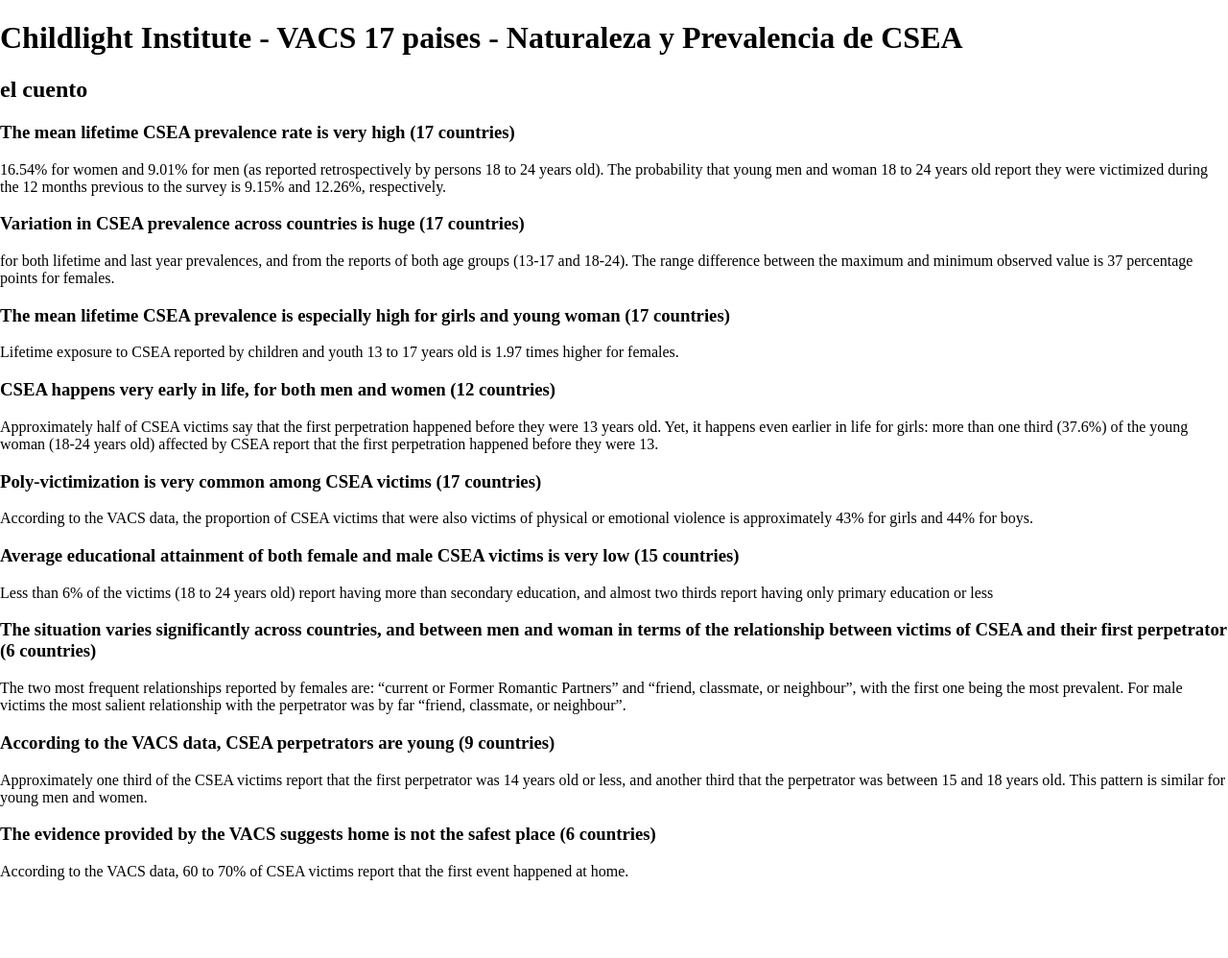
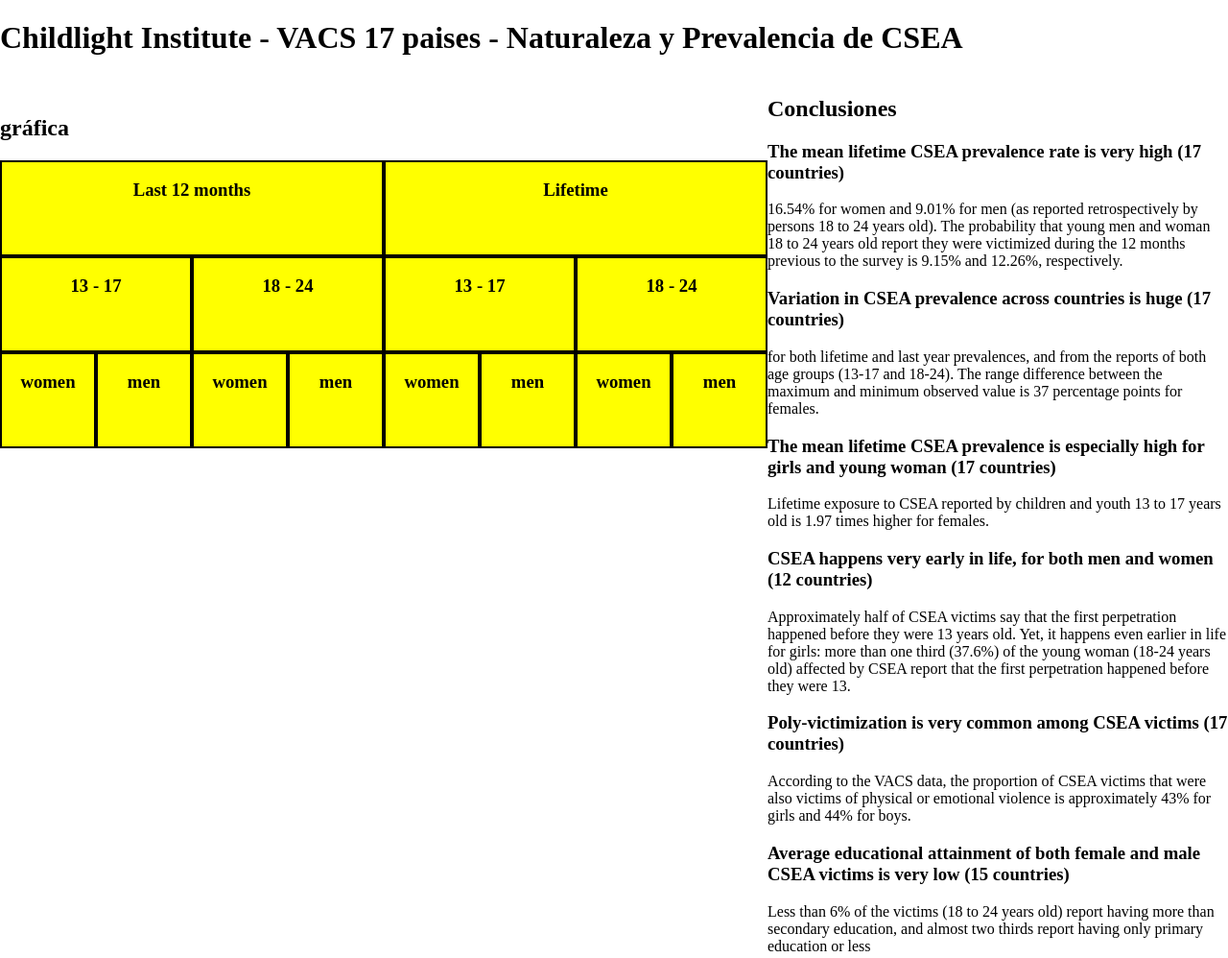
Before and after one commit to enflujo/imagina-naturaleza-prevalencia, an Astro site: page / in a window 1280 px wide. Shown: the top 998 px of the page at 96% size. Before the commit the page ends 917 px from the top, so only its background shows below. Built offline with nearby package versions, Linux system fonts and the light colour scheme; Astro itself is replaced by a stand-in of ours.

Commit message:
📈 unidades

```diff
--- a/src/pages/index.astro
+++ b/src/pages/index.astro
@@ -5,15 +5,58 @@
 <Plantilla>
   <main>
     <h1>Childlight Institute - VACS 17 paises - Naturaleza y Prevalencia de CSEA</h1>
+    <div class='contenido'>
+      <section id='grafica' class='columna'>
+        <h2>gráfica</h2>
+        <div class='linea'>
+          <div class='modulo l3'>
+            <h3>Last 12 months</h3>
+          </div>
+          <div class='modulo l3'>
+            <h3>Lifetime</h3>
+          </div>
+        </div>
 
-    <h2>el cuento</h2>
+        <div class='linea'>
+          <div class='modulo l2'>
+            <h3>13 - 17</h3>
+          </div>
+          <div class='modulo l2'>
+            <h3>18 - 24</h3>
+          </div>
+          <div class='modulo l2'>
+            <h3>13 - 17</h3>
+          </div>
+          <div class='modulo l2'>
+            <h3>18 - 24</h3>
+          </div>
+        </div>
+
+        <div class='linea'>
+          <div class='modulo'>
+            <h3>women</h3>
+          </div>
+          <div class='modulo'>
+            <h3>men</h3>
+          </div>
+          <div class='modulo'><h3>women</h3></div>
+          <div class='modulo'><h3>men</h3></div>
+          <div class='modulo'><h3>women</h3></div>
+          <div class='modulo'><h3>men</h3></div>
+          <div class='modulo'><h3>women</h3></div>
+          <div class='modulo'><h3>men</h3></div>
+        </div>
+      </section>
+
+      <section id='conclusiones' class='columna'>
+        <h2>Conclusiones</h2>
 
         <section>
           <h3>The mean lifetime CSEA prevalence rate is very high (17 countries)</h3>
           <p>
-        16.54% for women and 9.01% for men (as reported retrospectively by persons 18 to 24 years old). The probability
-        that young men and woman 18 to 24 years old report they were victimized during the 12 months previous to the
-        survey is 9.15% and 12.26%, respectively.
+            16.54% for women and 9.01% for men (as reported retrospectively by persons 18 to 24 years old). The
+            probability that young men and woman 18 to 24 years old report they were victimized during the 12 months
+            previous to the survey is 9.15% and 12.26%, respectively.
           </p>
         </section>
 
@@ -28,16 +71,17 @@
         <section>
           <h3>The mean lifetime CSEA prevalence is especially high for girls and young woman (17 countries)</h3>
           <p>
-        Lifetime exposure to CSEA reported by children and youth 13 to 17 years old is 1.97 times higher for females.
+            Lifetime exposure to CSEA reported by children and youth 13 to 17 years old is 1.97 times higher for
+            females.
           </p>
         </section>
 
         <section>
           <h3>CSEA happens very early in life, for both men and women (12 countries)</h3>
           <p>
-        Approximately half of CSEA victims say that the first perpetration happened before they were 13 years old. Yet,
-        it happens even earlier in life for girls: more than one third (37.6%) of the young woman (18-24 years old)
-        affected by CSEA report that the first perpetration happened before they were 13.
+            Approximately half of CSEA victims say that the first perpetration happened before they were 13 years old.
+            Yet, it happens even earlier in life for girls: more than one third (37.6%) of the young woman (18-24 years
+            old) affected by CSEA report that the first perpetration happened before they were 13.
           </p>
         </section>
 
@@ -63,9 +107,9 @@
             between victims of CSEA and their first perpetrator (6 countries)
           </h3>
           <p>
-        The two most frequent relationships reported by females are: “current or Former Romantic Partners” and “friend,
-        classmate, or neighbour”, with the first one being the most prevalent. For male victims the most salient
-        relationship with the perpetrator was by far “friend, classmate, or neighbour”.
+            The two most frequent relationships reported by females are: “current or Former Romantic Partners” and
+            “friend, classmate, or neighbour”, with the first one being the most prevalent. For male victims the most
+            salient relationship with the perpetrator was by far “friend, classmate, or neighbour”.
           </p>
         </section>
 
@@ -73,8 +117,8 @@
           <h3>According to the VACS data, CSEA perpetrators are young (9 countries)</h3>
           <p>
             Approximately one third of the CSEA victims report that the first perpetrator was 14 years old or less, and
-        another third that the perpetrator was between 15 and 18 years old. This pattern is similar for young men and
-        women.
+            another third that the perpetrator was between 15 and 18 years old. This pattern is similar for young men
+            and women.
           </p>
         </section>
 
@@ -82,7 +126,50 @@
           <h3>The evidence provided by the VACS suggests home is not the safest place (6 countries)</h3>
           <p>According to the VACS data, 60 to 70% of CSEA victims report that the first event happened at home.</p>
         </section>
+      </section>
+    </div>
   </main>
 </Plantilla>
 
-<style lang='scss'></style>
+<style lang='scss'>
+  $anchoColumna: 45vw;
+
+  .contenido {
+    display: flex;
+    position: relative;
+    flex-direction: row;
+    flex-wrap: nowrap;
+    align-items: flex-start;
+    justify-content: space-around;
+  }
+
+  #conclusiones {
+    width: $anchoColumna;
+  }
+
+  #grafica {
+    position: sticky;
+    top: 100px;
+  }
+
+  .linea {
+    display: flex;
+    background-color: rgb(166, 166, 152);
+  }
+
+  .modulo {
+    height: 100px;
+    width: 100px;
+    background-color: yellow;
+    border: 2px solid black;
+    text-align: center;
+
+    &.l2 {
+      width: 200px;
+    }
+
+    &.l3 {
+      width: 400px;
+    }
+  }
+</style>
```
Lines whose indentation alone changed are shown as unchanged.
